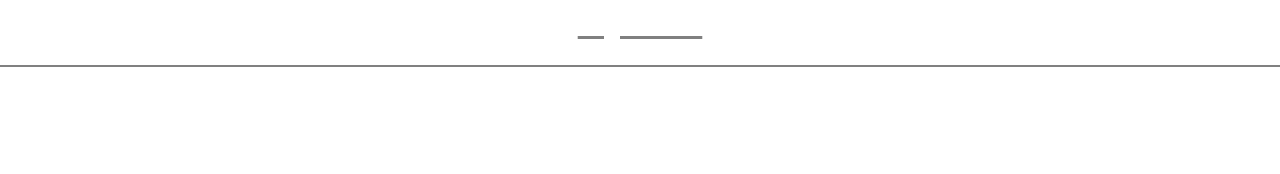
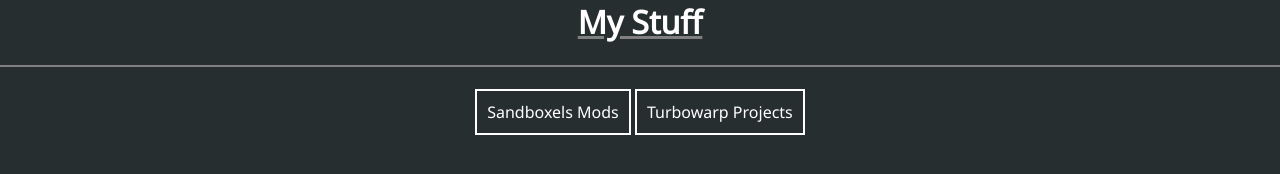
Before and after one commit to IKRDev/ikerdv.github.io, a plain HTML site: page index.html in a window 1280 px wide. Drawn offline with Linux system fonts and the light colour scheme.

Commit message:
Update index.html

```diff
--- a/index.html
+++ b/index.html
@@ -21,6 +21,9 @@
          color: grey;
          text-decoration-color: grey;
          background-color: grey;
+         }
+         body {
+         background-color: #272e30;
          }
          div {
          display: inline-block;
```
